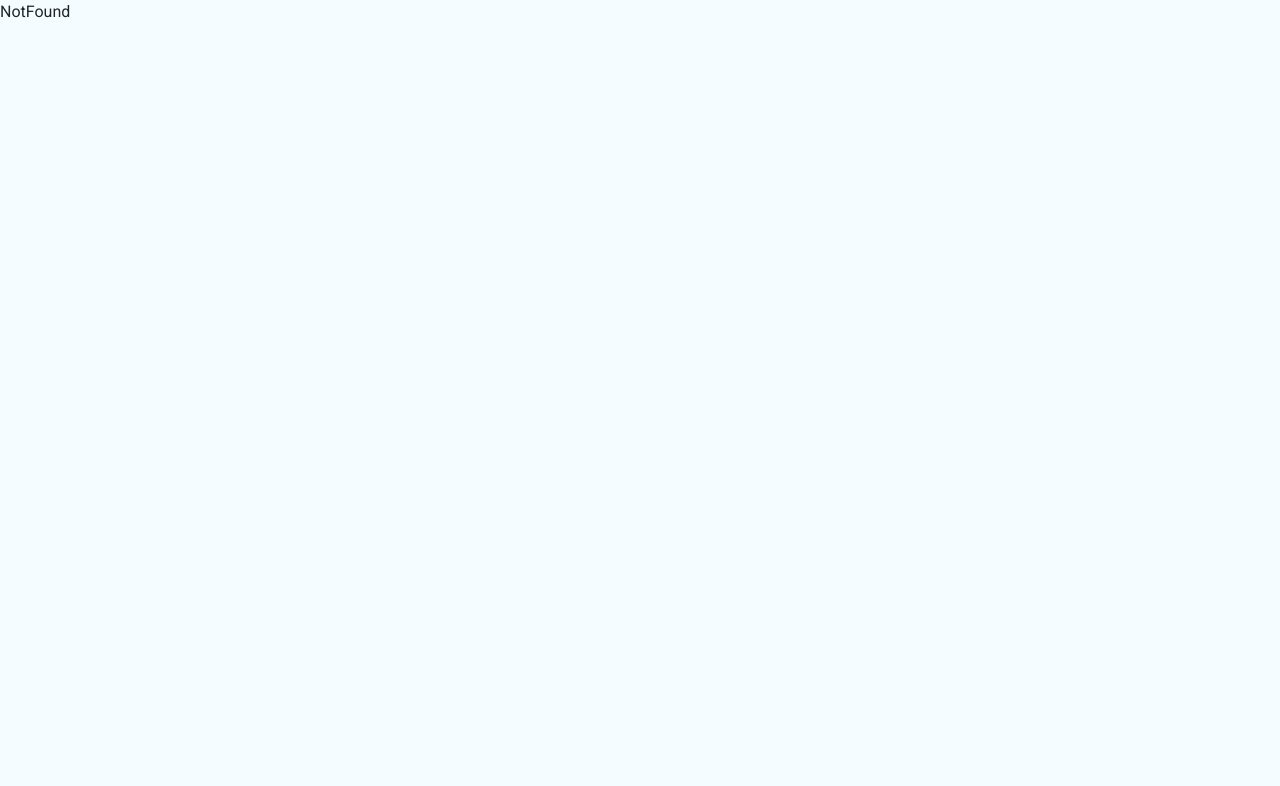
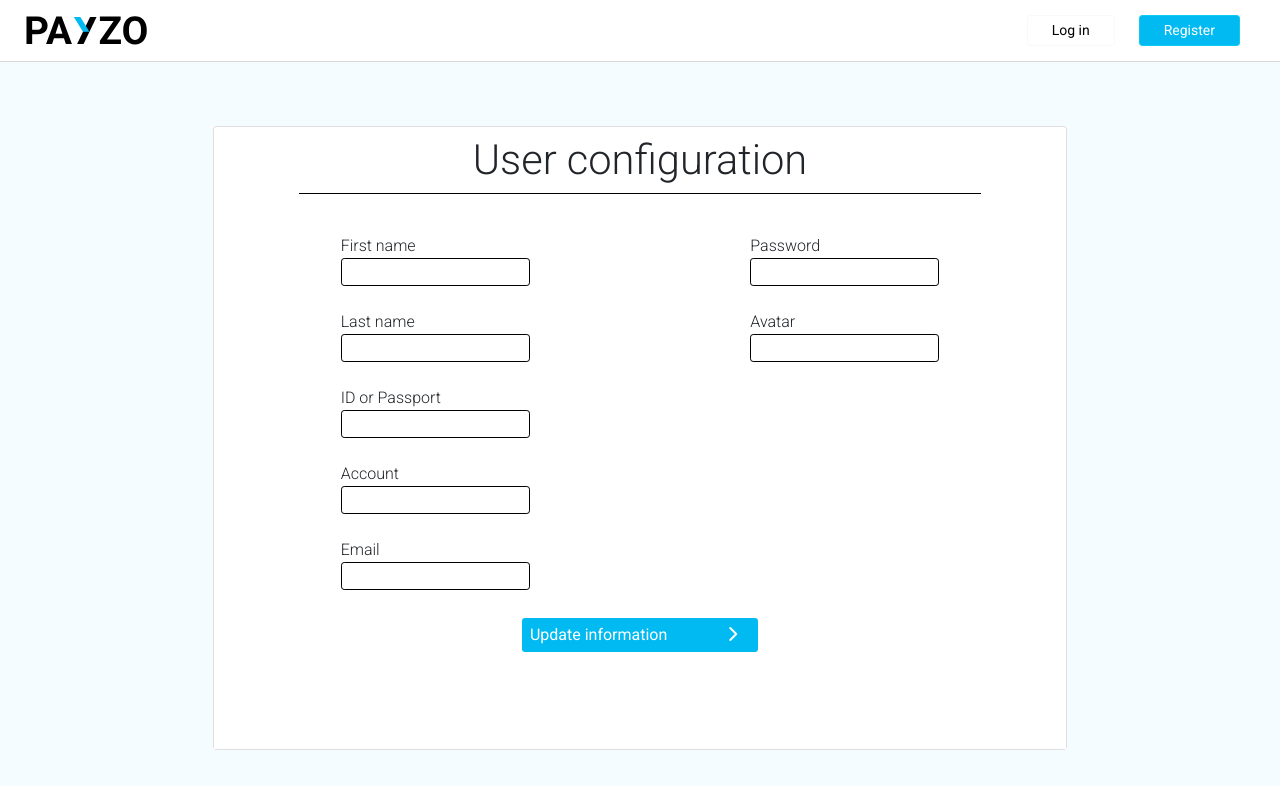
Before and after one commit to rogelioolarte/c17-41-ft-java, a React (Vite) app: page /config in a window 1280 px wide. Shown: the top 786 px of the page. Built offline with nearby package versions, Linux system fonts and the light colour scheme.

Commit message:
added endpoints for login and register

```diff
--- a/src/components/pure/configSection.jsx
+++ b/src/components/pure/configSection.jsx
@@ -1,12 +1,11 @@
-import ConfigFormik from "./forms/ConfigFormik"
+import ConfigFormik from "./forms/configFormik";
 
 function ConfigSection() {
   return (
     <div>
-        ConfigSection
-        <ConfigFormik/>
+      <ConfigFormik />
     </div>
-  )
+  );
 }
 
-export default ConfigSection
+export default ConfigSection;
--- a/src/components/pure/forms/configFormik.jsx
+++ b/src/components/pure/forms/configFormik.jsx
@@ -1,7 +1,129 @@
+import { Formik, Field, Form } from "formik";
+import useString from "../../../../hooks/useString";
+import "../../../styles/userConfigStyles.scss";
+
 function ConfigFormik() {
+  const [firstName, changeFirstName] = useString("");
+  const [lastName, changeLastName] = useString("");
+  const [idPassport, changeIdPassport] = useString("");
+  const [email, changeEmail] = useString("");
+  const [password, changePassword] = useString("");
+  const [avatar, changeAvatar] = useString("");
+  const [account, changeAccount] = useString("");
+
+  const initialValues = {
+    firstName: firstName,
+    lastName: lastName,
+    idPassport: idPassport,
+    email: email,
+    password: password,
+    avatar: avatar,
+    account: account,
+  };
+
+  const handleChange = (setter) => (evt) => {
+    setter(evt.target.value);
+  };
+
   return (
-    <div>ConfigFormik</div>
-  )
+    <div className="config-section col-xl-8 col-md-10 col-12">
+      <div className="card">
+        <div className="card-header">
+          <h1>User configuration</h1>
+        </div>
+        <div className="card-body">
+          <Formik initialValues={initialValues}>
+            <Form>
+              <div className="config-form">
+                <div className="config-element">
+                  <label htmlFor="first-name">First name</label>
+                  <Field
+                    value={firstName}
+                    onChange={handleChange(changeFirstName)}
+                    type="text"
+                    id="first-name"
+                    name="first-name"
+                    className="config-field"
+                  />
+                </div>
+                <div className="config-element">
+                  <label htmlFor="last-name">Last name</label>
+                  <Field
+                    value={lastName}
+                    onChange={handleChange(changeLastName)}
+                    type="text"
+                    id="last-name"
+                    name="last-name"
+                    className="config-field"
+                  />
+                </div>
+                <div className="config-element">
+                  <label htmlFor="id-passport">ID or Passport</label>
+                  <Field
+                    value={idPassport}
+                    onChange={handleChange(changeIdPassport)}
+                    type="text"
+                    id="id-passport"
+                    name="id-passport"
+                    className="config-field"
+                  />
+                </div>
+                <div className="config-element">
+                  <label htmlFor="account">Account</label>
+                  <Field
+                    value={account}
+                    onChange={handleChange(changeAccount)}
+                    type="text"
+                    id="account"
+                    name="account"
+                    className="config-field"
+                  />
+                </div>
+                <div className="config-element">
+                  <label htmlFor="email">Email</label>
+                  <Field
+                    value={email}
+                    onChange={handleChange(changeEmail)}
+                    type="text"
+                    id="email"
+                    name="email"
+                    className="config-field"
+                  />
+                </div>
+                <div className="config-element">
+                  <label htmlFor="password">Password</label>
+                  <Field
+                    value={password}
+                    onChange={handleChange(changePassword)}
+                    type="text"
+                    id="password"
+                    name="password"
+                    className="config-field"
+                  />
+                </div>
+                <div className="config-element">
+                  <label htmlFor="avatar">Avatar</label>
+                  <Field
+                    value={avatar}
+                    onChange={handleChange(changeAvatar)}
+                    type="text"
+                    id="avatar"
+                    name="avatar"
+                    className="config-field"
+                  />
+                </div>
+              </div>
+              <div className="card-footer">
+                <button className="config-update-button" type="submit">
+                  Update information <i className="fas fa-chevron-right" />
+                </button>
+              </div>
+            </Form>
+          </Formik>
+        </div>
+      </div>
+    </div>
+  );
 }
 
-export default ConfigFormik
+export default ConfigFormik;
--- a/src/components/pure/forms/registerFormik.jsx
+++ b/src/components/pure/forms/registerFormik.jsx
@@ -11,6 +11,7 @@ const RegisterFormik = () => {
   const [idPassport, changeIdPassport] = useString("");
   const [email, changeEmail] = useString("");
   const [password, changePassword] = useString("");
+  const [avatar, changeAvatar] = useString("");
   const [account, changeAccount] = useString("");
 
   const navigate = useNavigate();
@@ -21,6 +22,7 @@ const RegisterFormik = () => {
     idPassport: idPassport,
     email: email,
     password: password,
+    avatar: avatar,
     account: account,
   };
 
@@ -39,6 +41,7 @@ const RegisterFormik = () => {
       idPassport,
       email,
       password,
+      avatar,
       account,
       navigateToErrorPage
     );
@@ -119,6 +122,18 @@ const RegisterFormik = () => {
           </div>
 
           <div className="login-register-input">
+            <label htmlFor="avatar">Avatar</label>
+            <Field
+              value={account}
+              onChange={handleChange(changeAvatar)}
+              type="text"
+              id="avatar"
+              name="avatar"
+              className="register-field"
+            />
+          </div>
+
+          <div className="login-register-input">
             <label htmlFor="account">Dollar Account No.</label>
             <Field
               value={account}
@@ -136,12 +151,12 @@ const RegisterFormik = () => {
           </button>
           <div>
             <p className="navigation-link">
-              Already have an account? <NavLink to={"/login"}>Login now!</NavLink>
+              Already have an account?{" "}
+              <NavLink to={"/login"}>Login now!</NavLink>
             </p>
           </div>
         </Form>
       </Formik>
-
     </section>
   );
 };
--- a/src/main.jsx
+++ b/src/main.jsx
@@ -16,6 +16,7 @@ import WalletPage from "./pages/WalletPage.jsx";
 import ShowHistory from "./components/pure/ShowHistory.jsx";
 import CreateOffer from "./components/pure/forms/CreateOffer.jsx";
 import ErrorPage from "./pages/ErrorPage.jsx";
+import ConfigSection from "./components/pure/configSection.jsx";
 
 const router = createBrowserRouter([
   {
@@ -25,6 +26,7 @@ const router = createBrowserRouter([
       { path: "/home", element: <Navigate to="/" /> },
       { path: "/", element: <HomePage /> },
       { path: "/error", element: <ErrorPage /> },
+      { path: "/config", element: <ConfigSection /> },
       {
         path: "/dashboard",
         element: <DashboardPage />,
--- a/src/services/authService.js
+++ b/src/services/authService.js
@@ -2,11 +2,10 @@ import axios from "axios";
 
 const login = async (email, password, navigateToErrorPage) => {
   try {
-    const user = await axios.post("https://reqres.in/api/login", {
+    const user = await axios.post("https://localhost:8080/api/user/login", {
       email: email,
       password: password,
     });
-    sessionStorage.setItem("token", user.data.token);
     return user;
   } catch (error) {
     navigateToErrorPage(error.message);
@@ -19,19 +18,23 @@ const register = async (
   idPassport,
   email,
   password,
+  avatar,
   account,
   navigateToErrorPage
 ) => {
   try {
-    const newUser = await axios.post("https://reqres.in/api/register", {
+    const newUser = await axios.post(
+      "https://localhost:8080/api/user/register",
+      {
         firstName: firstName,
         lastName: lastName,
         idPassport: idPassport,
         email: email,
         password: password,
+        avatar: avatar,
         account: account,
-    });
-    sessionStorage.setItem("token", newUser.data.token);
+      }
+    );
     return newUser;
   } catch (error) {
     navigateToErrorPage(error.message);
--- /dev/null
+++ b/src/styles/userConfigStyles.scss
@@ -0,0 +1,76 @@
+.config-section {
+    background-color: white;
+    margin: auto;
+    margin-top: 8vh;
+    height: 78vh;
+    & * {
+        background-color: white;
+    }
+
+    .card {
+        height: 100%;
+    }
+
+    .card-header {
+        border-bottom: 1px solid black;
+        width: 80%;
+        margin: auto;
+    }
+
+    h1 {
+        text-align: center;
+        font-weight: 300;
+        font-size: 2.6rem;
+        margin: 0;
+    }
+
+    .config-form {
+        width: 100%;
+        height: 50vh;
+        display: flex;
+        flex-direction: column;
+        align-items: center;
+        flex-wrap: wrap;
+    }
+
+    .config-element {
+        margin-top: 3vh;
+
+        label {
+            font-weight: 300;
+        }
+
+        input {
+            display: block;
+            border: 1px solid black;
+            border-radius: 0.2rem;
+        }
+    }
+
+    .card-footer {
+        border-top: none;
+        text-align: center;
+
+        .config-update-button {
+            width: 30%;
+            border: none;
+            background: #02BAF2;
+            color: white;
+            border-radius: 0.2rem;
+            text-align: start;
+            padding: 0.3rem 0.5rem;
+            transition: 0.3s ease;
+
+            i {
+                background: none;
+                width: 30%;
+                text-align: end;
+            }
+        }
+
+        .config-update-button:hover {
+            box-shadow: 0px 5px 8px rgba(0, 0, 0, 0.4);
+            transform: translateY(-3px);
+        }
+    }
+}
```
Lines whose indentation alone changed are shown as unchanged.
